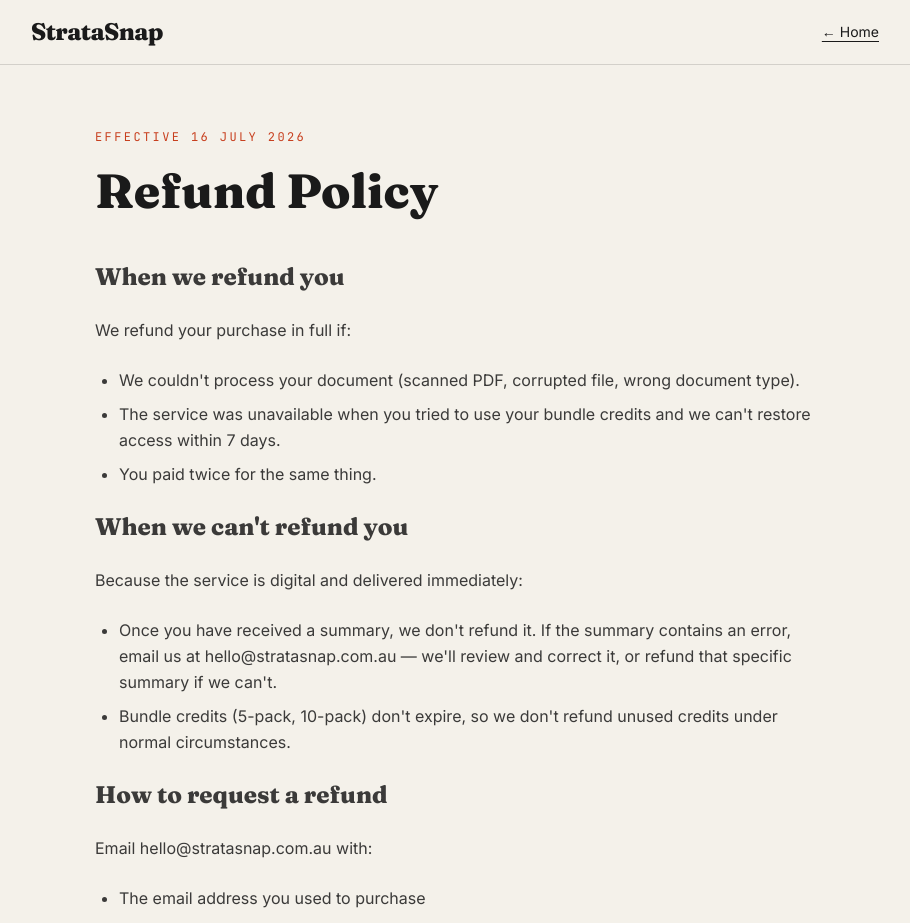
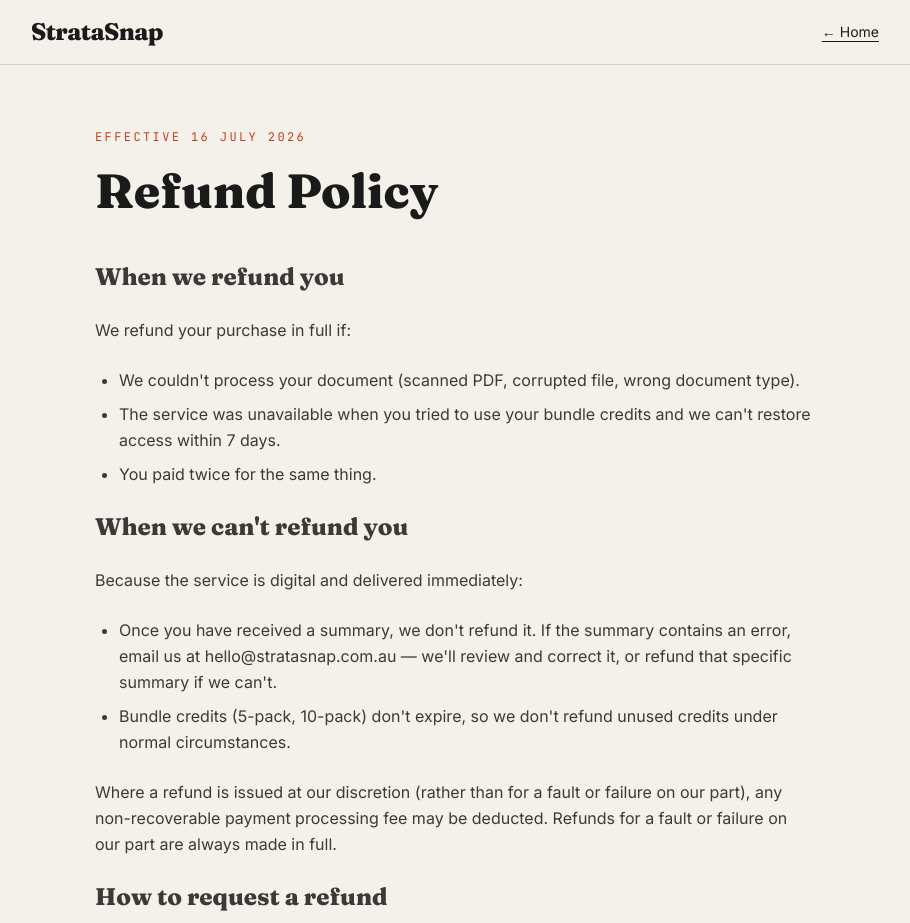
Before and after one commit to Oilheater/stratasnap, a Next.js app: page /refund in a window 1280 px wide. Shown: the top 923 px of the page, without its empty margins (185-1095 px from the left). Built offline with nearby package versions, Linux system fonts and the light colour scheme.

Commit message:
Refund policy: discretionary refunds may deduct non-recoverable processing fee

```diff
--- a/app/refund/page.jsx
+++ b/app/refund/page.jsx
@@ -43,6 +43,9 @@ export default function RefundPage() {
             <li>Once you have received a summary, we don't refund it. If the summary contains an error, email us at hello@stratasnap.com.au — we'll review and correct it, or refund that specific summary if we can't.</li>
             <li>Bundle credits (5-pack, 10-pack) don't expire, so we don't refund unused credits under normal circumstances.</li>
           </ul>
+          <p>
+            Where a refund is issued at our discretion (rather than for a fault or failure on our part), any non-recoverable payment processing fee may be deducted. Refunds for a fault or failure on our part are always made in full.
+          </p>
 
           <h2 className="serif text-2xl font-bold mt-10">How to request a refund</h2>
           <p>
```
